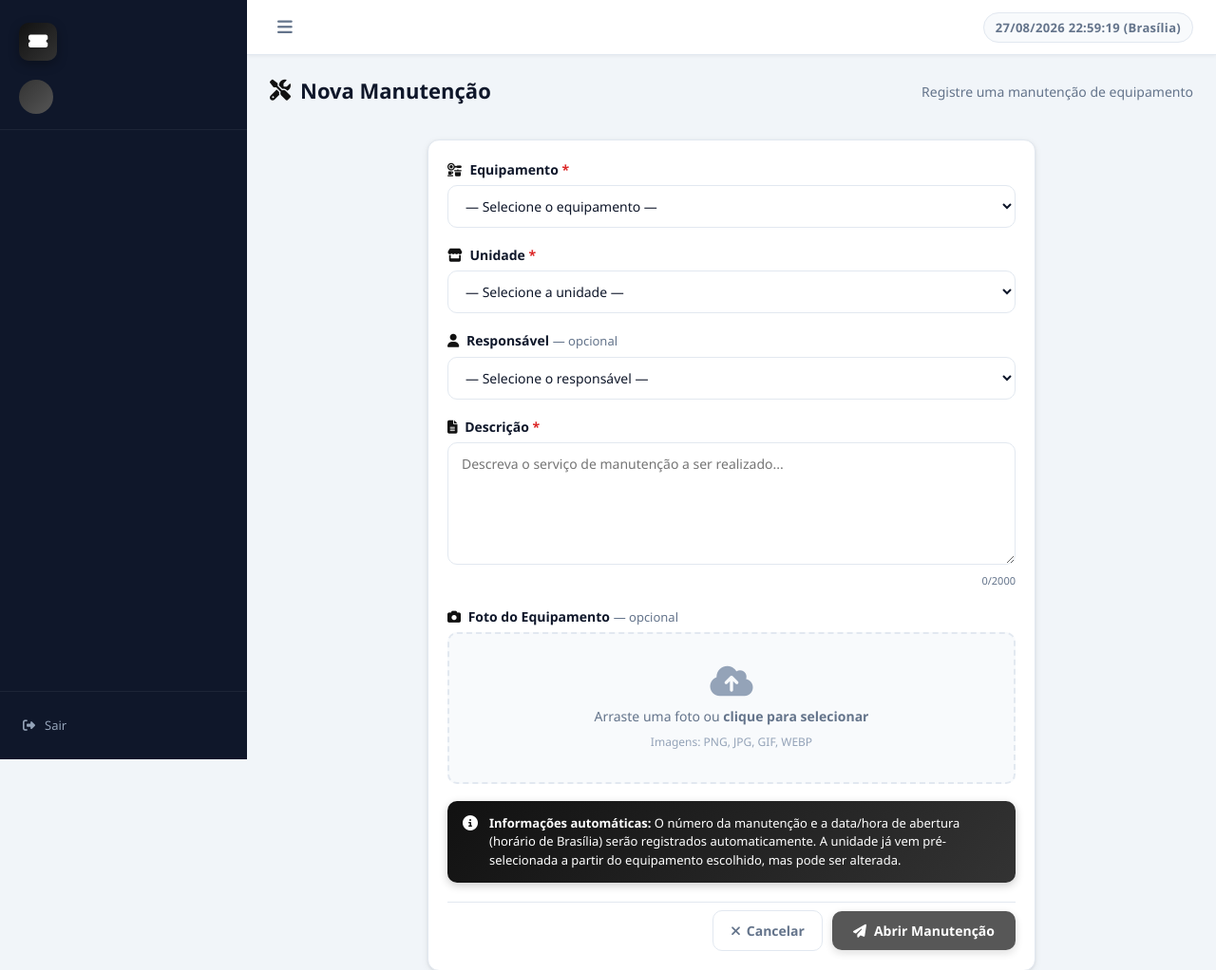
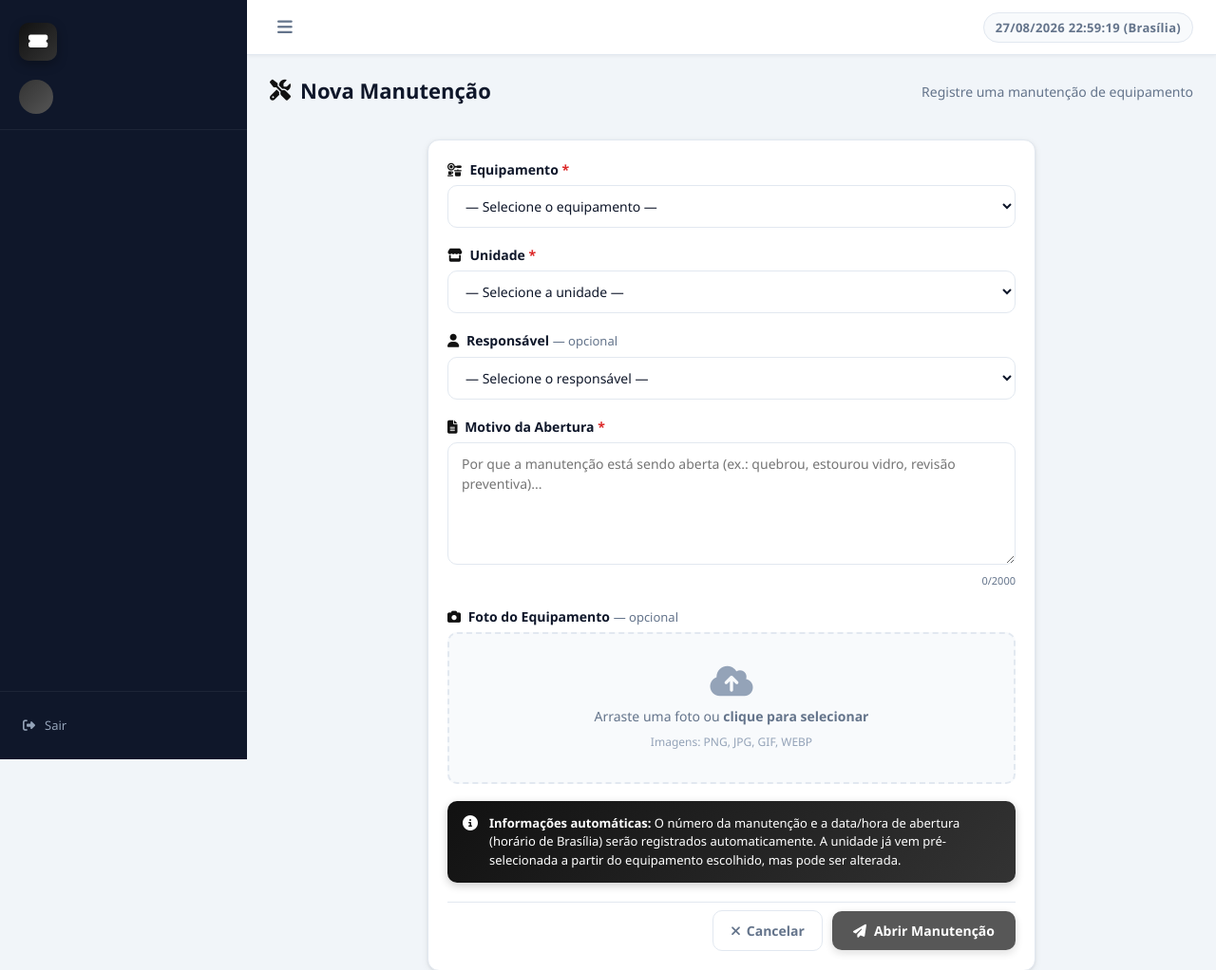
Before and after one commit to Rodrigoolimpioo/tickets, a Python web app: template frontend/templates/abrir_manutencao.html in a window 1280 px wide. Shown: the top 1022 px of the page at 95% size. Run offline with Jinja, Linux system fonts and the light colour scheme; the template is opened without the code that fills it, so the values that code supplies are empty.

Commit message:
fix: rotula campo de abertura como "Motivo da Abertura" (era "Descrição")
O campo já alimentava a coluna "Motivo" do relatório, mas na tela de
abertura continuava rotulado "Descrição" — não deixava claro que é
esse o campo que junto com "Serviço Feito" (na conclusão) monta o
relatório de manutenção.

Co-Authored-By: Claude Sonnet 5 <noreply@anthropic.com>

```diff
--- a/frontend/templates/abrir_manutencao.html
+++ b/frontend/templates/abrir_manutencao.html
@@ -69,15 +69,15 @@
           </select>
         </div>
 
-        <!-- DESCRIÇÃO -->
+        <!-- MOTIVO DA ABERTURA -->
         <div class="form-group">
           <label class="form-lbl">
-            <i class="fa-solid fa-file-lines"></i> Descrição <span class="req">*</span>
+            <i class="fa-solid fa-file-lines"></i> Motivo da Abertura <span class="req">*</span>
           </label>
           <textarea
             name="descricao"
             class="form-inp form-textarea"
-            placeholder="Descreva o serviço de manutenção a ser realizado..."
+            placeholder="Por que a manutenção está sendo aberta (ex.: quebrou, estourou vidro, revisão preventiva)..."
             rows="5"
             maxlength="2000"
             required
```
